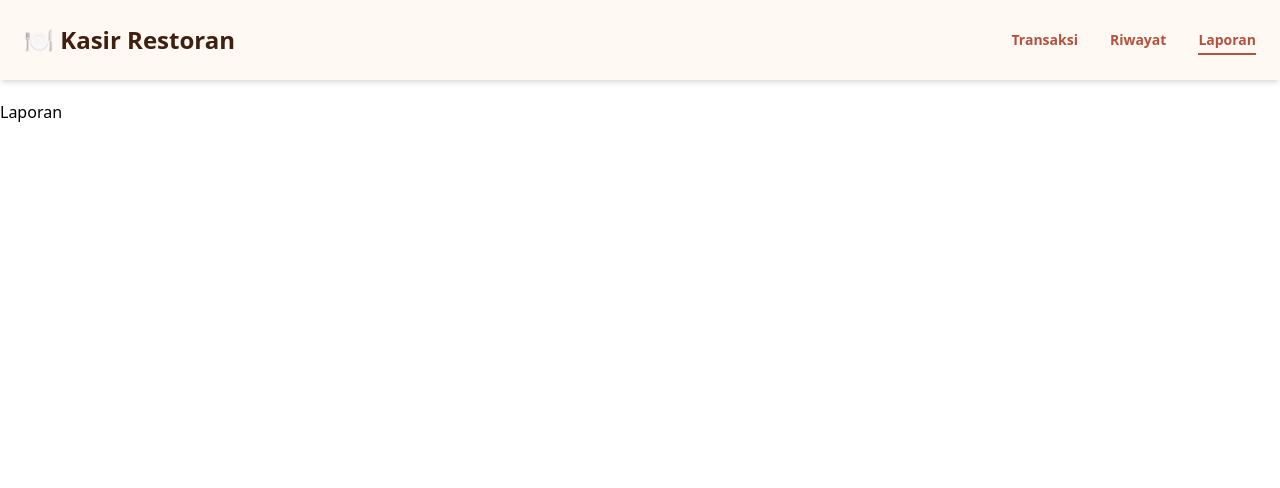
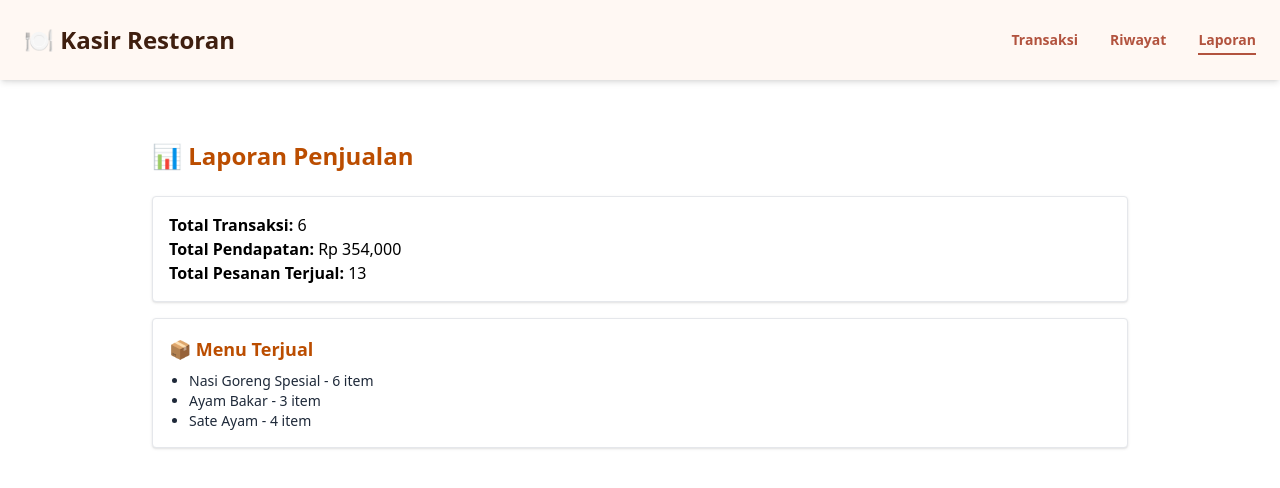
Before and after one commit to thego221/233510674-thegoadibahjuanda-uaspbk, a Vue app: page /laporan in a window 1280 px wide. Shown: the top 488 px of the page. Built offline with nearby package versions, Linux system fonts and the light colour scheme; data requests are answered from the project's data file.

Commit message:
update laporan

```diff
--- a/db.json
+++ b/db.json
@@ -99,6 +99,32 @@
       ],
       "mejaId": 1,
       "selesai": true
+    },
+    {
+      "id": "1751743310752",
+      "tanggal": "2025-07-05T19:21:50.752Z",
+      "pesanan": [
+        {
+          "id_menu": 1,
+          "nama_menu": "Nasi Goreng Spesial",
+          "harga": 25000,
+          "jumlah": 1
+        },
+        {
+          "id_menu": 2,
+          "nama_menu": "Ayam Bakar",
+          "harga": 28000,
+          "jumlah": 1
+        },
+        {
+          "id_menu": 3,
+          "nama_menu": "Sate Ayam",
+          "harga": 30000,
+          "jumlah": 1
+        }
+      ],
+      "mejaId": 2,
+      "selesai": true
     }
   ]
 }
--- a/src/views/Laporan.vue
+++ b/src/views/Laporan.vue
@@ -1,3 +1,69 @@
 <template>
-    Laporan
+  <div class="max-w-5xl mx-auto mt-20 px-6 py-10 space-y-6">
+    <h1 class="text-2xl font-bold text-amber-700">📊 Laporan Penjualan</h1>
+
+    <div v-if="selesaiTransaksi.length === 0" class="text-gray-500">
+      Belum ada transaksi selesai
+    </div>
+
+    <div v-else class="space-y-4">
+      <div class="bg-white rounded shadow p-4 border border-gray-200">
+        <p><strong>Total Transaksi:</strong> {{ selesaiTransaksi.length }}</p>
+        <p><strong>Total Pendapatan:</strong> Rp {{ totalPendapatan.toLocaleString() }}</p>
+        <p><strong>Total Pesanan Terjual:</strong> {{ totalItemTerjual }}</p>
+      </div>
+
+      <div class="bg-white rounded shadow p-4 border border-gray-200">
+        <h2 class="text-lg font-semibold mb-2 text-amber-700">📦 Menu Terjual</h2>
+        <ul class="list-disc pl-5 text-sm text-gray-800">
+          <li v-for="(jumlah, nama) in menuTerjual" :key="nama">
+            {{ nama }} - {{ jumlah }} item
+          </li>
+        </ul>
+      </div>
+    </div>
+  </div>
 </template>
+
+<script setup>
+import { useTransaksiStore } from '@/stores/transaksiStore'
+import { onMounted, computed } from 'vue'
+
+const transaksiStore = useTransaksiStore()
+
+onMounted(() => {
+  transaksiStore.fetchTransaksi()
+})
+
+const selesaiTransaksi = computed(() =>
+  transaksiStore.transaksiList.filter(t => t.selesai)
+)
+
+const totalPendapatan = computed(() => {
+  return selesaiTransaksi.value.reduce((total, trx) => {
+    return (
+      total +
+      trx.pesanan.reduce((subtotal, item) => {
+        return subtotal + item.harga * item.jumlah
+      }, 0)
+    )
+  }, 0)
+})
+
+const totalItemTerjual = computed(() => {
+  return selesaiTransaksi.value.reduce((total, trx) => {
+    return total + trx.pesanan.reduce((s, item) => s + item.jumlah, 0)
+  }, 0)
+})
+
+const menuTerjual = computed(() => {
+  const data = {}
+  selesaiTransaksi.value.forEach(trx => {
+    trx.pesanan.forEach(item => {
+      if (!data[item.nama_menu]) data[item.nama_menu] = 0
+      data[item.nama_menu] += item.jumlah
+    })
+  })
+  return data
+})
+</script>
```
